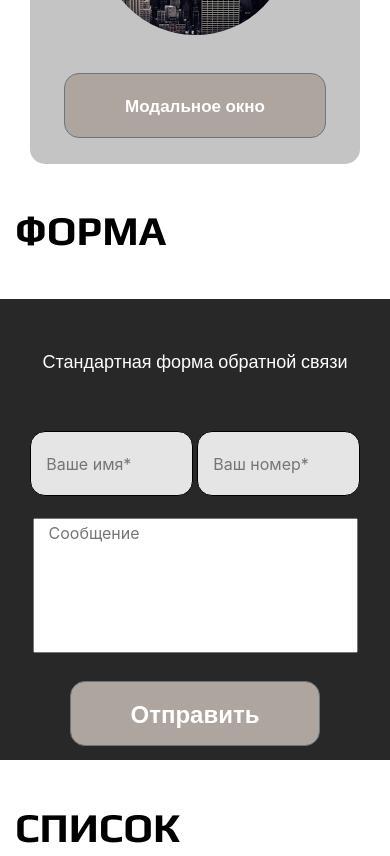
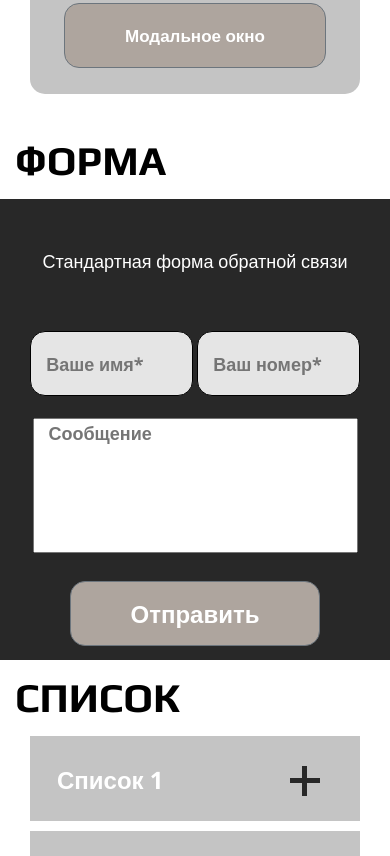
Before and after one commit to zweitesherz/abv-test-bootstrap, a plain HTML site: page index.html in a window 390 px wide. Shown: the part 1144-2000 px from the top of the page. Drawn offline with nearby package versions, Linux system fonts and the light colour scheme.

Commit message:
fix mobile title margin, text of form, footer mobile

```diff
--- a/css/style.css
+++ b/css/style.css
@@ -28,6 +28,10 @@ src: url("../fonts/opensanshebrew-bold.ttf") format("truetype");
 
 .navbar {
     background: #282828;
+}
+
+.navbar-dark .navbar-toggler {
+    outline: none;
 }
 
 a {
@@ -172,20 +176,6 @@ background-image: url(../img/slide2.jpg);
 
 }
 
-/*.carousel-control-next-icon {*/
-/*    !*background-image: url(../img/arrow.svg);*!*/
-/*    !*background-color: #AEA59E;*!*/
-/*    background-image:none;*/
-/*}*/
-
-/*.carousel-control-prev-icon {*/
-/*    !*background-image: url(../img/arrowPrev.svg);*!*/
-/*    !*z-index: 3;*!*/
-/*    background-image:none;*/
-/*}*/
-
-
-
 .card-body {
     height: 461px;
     background: #C4C4C4;
@@ -194,8 +184,6 @@ background-image: url(../img/slide2.jpg);
     margin: 15px;
     width: auto;
 }
-
-
 
 .carousel-control-next, .carousel-control-prev {
     width: 7%;
@@ -274,12 +262,28 @@ input {
 
 .person-data {
     height: 65px;
+    font-family: 'Open Sans Hebrew',sans-serif;
+    font-style: normal;
+    font-weight: bold;
+    font-size: 18px;
+    line-height: 25px;
+
+    color: #282828;
+
 }
 
 .message {
     height: 135px;
     margin-top: 22px;
     resize: none;
+    font-family: 'Open Sans Hebrew',sans-serif;
+    font-style: normal;
+    font-weight: bold;
+    font-size: 18px;
+    line-height: 25px;
+
+    color: #282828;
+
 }
 
 .btn-form {
@@ -392,7 +396,12 @@ input:active, :hover, :focus {
 @media screen and (min-width: 320px) and (max-width: 500px)  {
 
     .intro-title {
-        padding-top: 10px;
+        padding-top: 60px;
+    }
+
+    .title-mine {
+        margin-top: 15px;
+        margin-bottom: 15px;
     }
 
     h1 {
@@ -473,6 +482,13 @@ input:active, :hover, :focus {
 
 }
 
+@media screen and (max-width: 767px) {
+
+    .footer-nav {
+        text-align: center !important;
+    }
+}
+
 @media screen and (min-width: 800px) {
 
     .modal-dialog {
--- a/index.html
+++ b/index.html
@@ -267,7 +267,7 @@
 <!--                    <span class="navbar-toggler-icon"></span>-->
 <!--                </button>-->
 <!--                <div class="collapse navbar-collapse" id="collapsibleNavbar2">-->
-                    <ul class="navbar-nav mx-auto col-xl-12 text-left">
+                    <ul class="navbar-nav mx-auto col-xl-12 text-left footer-nav">
                         <li class="nav-item col-xl-2">
                             <a class="nav-link" href="#">Главная</a>
                         </li>
```
